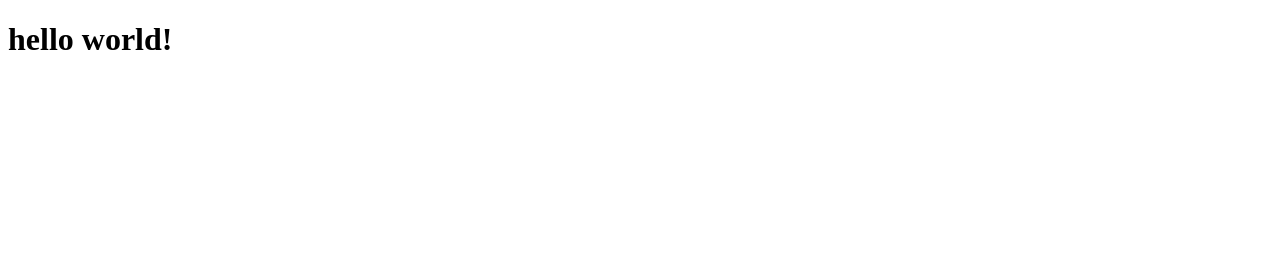
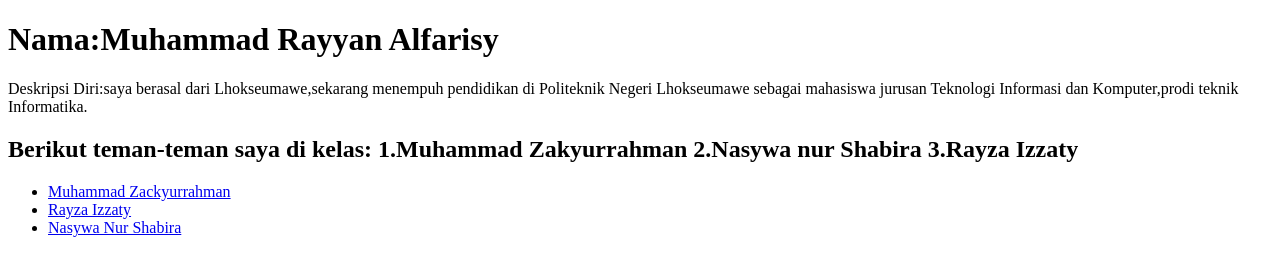
Before and after one commit to rayyanalfarisy/rayyanalfarisy.github.io, a plain HTML site: page _site/index.html in a window 1280 px wide. Drawn offline with Linux system fonts and the light colour scheme.

Commit message:
pub: fist publish

```diff
--- a/_site/index.html
+++ b/_site/index.html
@@ -5,6 +5,18 @@
     <title>home</title>
 </head>
 <body>
-    <h1>hello world!</h1>
+    <h1>Nama:Muhammad Rayyan Alfarisy</h1>
+    <p>Deskripsi Diri:saya berasal dari Lhokseumawe,sekarang menempuh pendidikan di Politeknik Negeri Lhokseumawe
+         sebagai mahasiswa jurusan Teknologi Informasi dan Komputer,prodi teknik Informatika.</p>
+    <h2>Berikut teman-teman saya di kelas:
+        1.Muhammad Zakyurrahman
+        2.Nasywa nur  Shabira
+        3.Rayza Izzaty</h2>
+    <ul>
+        <li><a href="https://zakyurrahman.github.io/Zackyurrahman.github.io/" target="_blank">Muhammad Zackyurrahman
+        </a></li>
+        <li><a href="https://rayzaizzaty.github.io/" target="_blank">Rayza Izzaty</a></li>
+        <li><a href="https://nsywaanurshbiraa.github.io/" target="_blank">Nasywa Nur Shabira</a></li>
+    </ul>
 </body>
 </html>
```
